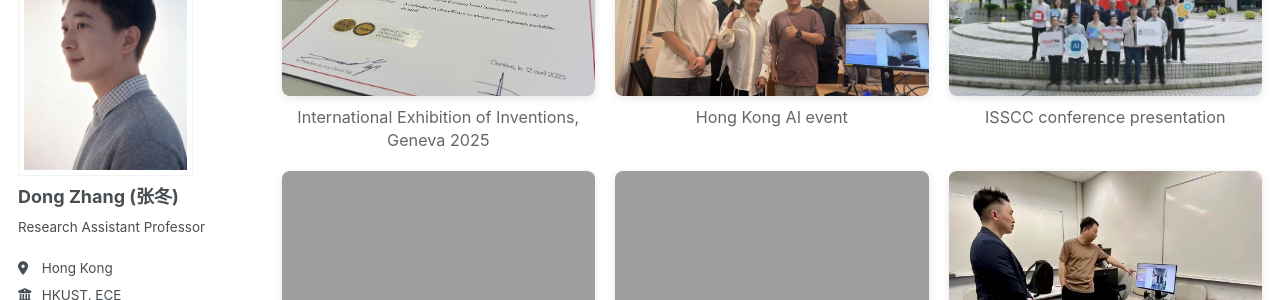
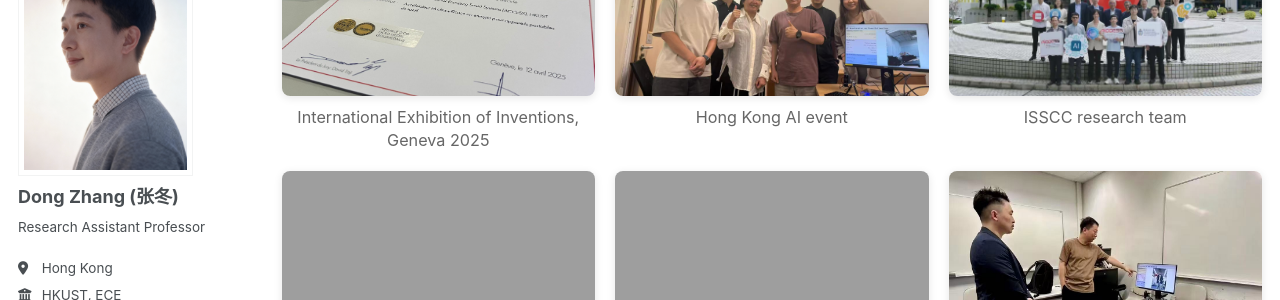
Before and after one commit to dongzhang89/dongzhang89.github.io, a Jekyll site: the page built from _pages/portfolio.html, in a window 1280 px wide and 900 px high, scrolled down 435 px. Shown: the part 153-453 px from the top of the window. Built offline with Jekyll 4.4.1, drawn with Linux system fonts in a browser that asks for light colours; some web fonts are replaced; a script that is not in the unit is left out.

Commit message:
Update portfolio.html

```diff
--- a/_pages/portfolio.html
+++ b/_pages/portfolio.html
@@ -125,7 +125,7 @@ author_profile: true
   </div>
   <div class="image-item">
     <img src="{{ '/images/gallery/isscc.jpg' | prepend: base_path }}" alt="ISSCC" onerror="this.style.display='none'">
-    <div class="image-caption">ISSCC conference presentation</div>
+    <div class="image-caption">ISSCC research team</div>
   </div>
   <div class="image-item">
     <img src="{{ '/images/gallery/pose.jpg' | prepend: base_path }}" alt="Pose Estimation" onerror="this.style.display='none'">
```
